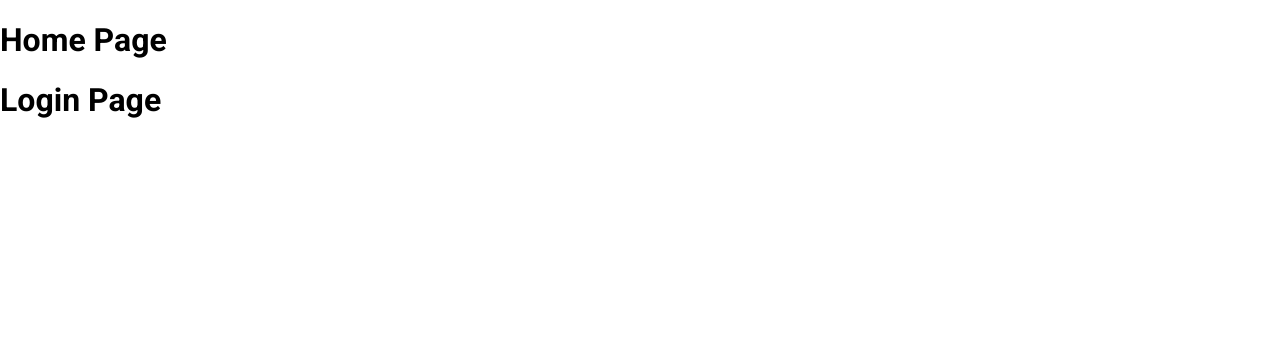
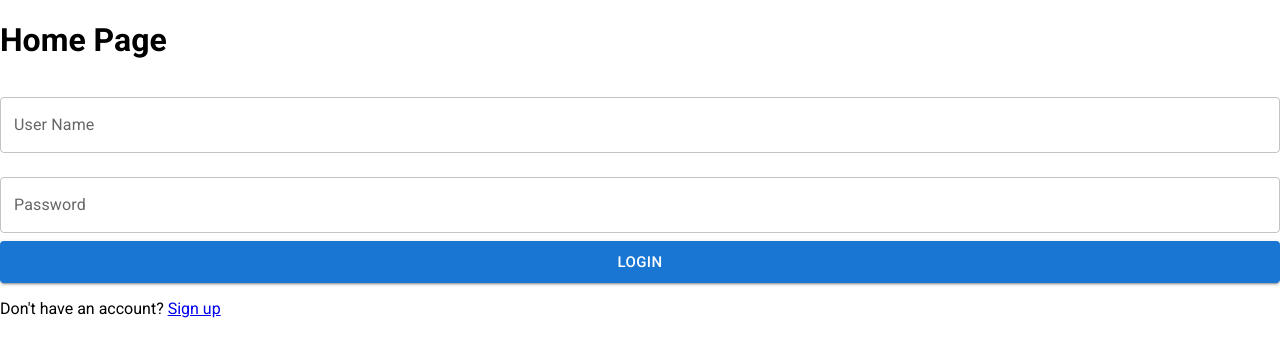
Before and after one commit to ajay117/my_community, a React (Vite) app: page /login in a window 1280 px wide. Shown: the top 356 px of the page. Built offline with nearby package versions, Linux system fonts and the light colour scheme; data requests are answered from the project's data file.

Commit message:
Add login

```diff
--- a/src/App.tsx
+++ b/src/App.tsx
@@ -6,30 +6,58 @@ import { UserPost as UserPostInterface } from "./types/PostType";
 // import { NewsFeed } from "./components/NewsFeed";
 import { AppContext } from "./AppContext";
 import { getAllPosts } from "./services/PostService";
-import { BrowserRouter, Routes, Route } from "react-router-dom";
+import { Routes, Route, useNavigate, useLocation } from "react-router-dom";
 import { Feeds } from "./components/Feeds";
 import { Home } from "./components/Home";
 import { Login } from "./components/Login";
+import { SignUp } from "./components/SignUp";
 
 function App() {
-  const [user, setUser] = useState<UserData>({
-    id: "1",
-    username: "martha",
-    postsIdArr: ["100", "4196f4d4-8f67-44d1-a5c7-f2ee586e2735"],
-    commentsIdArr: [],
-  });
+  // const [user, setUser] = useState<UserData>({
+  //   id: "1",
+  //   username: "martha",
+  //   postsIdArr: ["100", "4196f4d4-8f67-44d1-a5c7-f2ee586e2735"],
+  //   commentsIdArr: [],
+  // });
+  const [user, setUser] = useState<UserData | null>(null);
   const [posts, setPosts] = useState<UserPostInterface[]>([]);
+  const [loading, setLoading] = useState<boolean>(true); // Track loading state for posts
+  const navigate = useNavigate();
+  const location = useLocation(); // Get current route
 
+  // Redirect to /login only if user is not logged in and not on /signup or /login
   useEffect(() => {
-    getAllPosts().then((response) => {
+    if (
+      !user &&
+      location.pathname !== "/login" &&
+      location.pathname !== "/signup"
+    ) {
+      navigate("/login");
+    }
+  }, [user, location.pathname, navigate]);
+
+  // Fetch all posts once user is logged in
+  useEffect(() => {
+    if (user) {
+      setLoading(true); // Start loading
+      getAllPosts()
+        .then((response) => {
           if (response) {
             setPosts(response);
           }
+        })
+        .catch((error) => {
+          console.error("Failed to fetch posts:", error);
+        })
+        .finally(() => {
+          setLoading(false); // Stop loading
         });
-  }, []);
+    }
+  }, [user]);
 
   const updateUserData = (userData: UserData) => {
     setUser(userData);
+    navigate("/");
   };
 
   const updatePosts = (post: UserPostInterface) => {
@@ -48,14 +76,29 @@ function App() {
 
   return (
     <AppContext.Provider value={{ user, updateUserData, updatePosts }}>
-      <BrowserRouter>
+      {/* <BrowserRouter> */}
       <Routes>
         <Route path="/" element={<Home />}>
-            <Route index element={<Feeds posts={posts} />} />
-            <Route path="login" element={<Login />} />
+          {/* Show Feeds only if user is logged in */}
+          <Route
+            index
+            element={
+              user ? (
+                loading ? (
+                  <p>Loading...</p>
+                ) : (
+                  <Feeds posts={posts} />
+                )
+              ) : (
+                <p>Please log in to see your feed.</p>
+              )
+            }
+          />
+          <Route path="/login" element={<Login />} />
+          <Route path="/signup" element={<SignUp />} />
         </Route>
       </Routes>
-      </BrowserRouter>
+      {/* </BrowserRouter> */}
     </AppContext.Provider>
   );
 }
--- a/src/AppContext.tsx
+++ b/src/AppContext.tsx
@@ -3,9 +3,9 @@ import { UserData } from "./types/UserType";
 import { UserPost } from "./types/PostType";
 
 interface AppContextType {
-  user: UserData;
+  user: UserData | null;
   updateUserData: (userData: UserData) => void;
   updatePosts: (post: UserPost) => void;
 }
 
-export const AppContext = createContext<AppContextType | undefined>(undefined);
+export const AppContext = createContext<AppContextType | null>(null);
--- a/src/components/Login.tsx
+++ b/src/components/Login.tsx
@@ -1,3 +1,94 @@
+import TextField from "@mui/material/TextField";
+import { useContext, useState } from "react";
+import Button from "@mui/material/Button";
+import { Link, useNavigate } from "react-router-dom";
+import { AppContext } from "../AppContext";
+import { getAllUserData } from "../services/UserService";
+import { hashPassword } from "../utilities/utility";
+
 export const Login = () => {
-  return <h1>Login Page</h1>;
+  const [username, setUsername] = useState("");
+  const [password, setPassword] = useState("");
+  const [error, setError] = useState<string | null>(null);
+  const context = useContext(AppContext);
+  const navigate = useNavigate();
+
+  if (!context) {
+    return <p>Error: User context is not available.</p>; // Fallback UI
+  }
+  const { updateUserData } = context;
+
+  const handleChangeUsername = (event: React.ChangeEvent<HTMLInputElement>) => {
+    setUsername(event.target.value);
+  };
+
+  const handleChangePassword = (event: React.ChangeEvent<HTMLInputElement>) => {
+    setPassword(event.target.value);
+  };
+
+  const handleSubmit = async (event: React.FormEvent<HTMLFormElement>) => {
+    event.preventDefault();
+    setError(null);
+
+    try {
+      const hashedPassword = await hashPassword(password);
+
+      // Get all users from the JSON database
+      const users = await getAllUserData();
+
+      // Check if a user with the given username and hashed password exists
+      const user = users?.find(
+        (u) =>
+          u.username.toLowerCase() === username.toLowerCase() &&
+          u.password === hashedPassword
+      );
+
+      if (user) {
+        // Successfully authenticated
+        updateUserData(user); // Update user data in the context
+        navigate("/"); // Redirect to the home page
+      } else {
+        // Authentication failed
+        setError("Invalid username or password.");
+      }
+    } catch (error) {
+      console.error("Login error:", error);
+      setError("An error occurred during login. Please try again.");
+    }
+  };
+
+  return (
+    <section>
+      <form onSubmit={handleSubmit}>
+        <TextField
+          onChange={handleChangeUsername}
+          fullWidth
+          id="outlined-basic"
+          label="User Name"
+          variant="outlined"
+          margin="normal"
+          value={username}
+        />
+        <TextField
+          onChange={handleChangePassword}
+          fullWidth
+          id="outlined-password-input"
+          label="Password"
+          type="password"
+          autoComplete="current-password"
+          value={password}
+          margin="normal"
+        />
+        <Button type="submit" fullWidth size="large" variant="contained">
+          LOGIN
+        </Button>
+      </form>
+
+      {error && <p style={{ color: "red" }}>{error}</p>}
+
+      <p>
+        Don't have an account? <Link to="/signup">Sign up</Link>
+      </p>
+    </section>
+  );
 };
--- a/src/main.tsx
+++ b/src/main.tsx
@@ -1,9 +1,12 @@
 import { StrictMode } from "react";
 import { createRoot } from "react-dom/client";
 import App from "./App.tsx";
+import { BrowserRouter } from "react-router-dom";
 
 createRoot(document.getElementById("root")!).render(
   <StrictMode>
-    <App />
+    <BrowserRouter>
+      <App />
+    </BrowserRouter>
   </StrictMode>
 );
```
Lines whose indentation alone changed are shown as unchanged.
